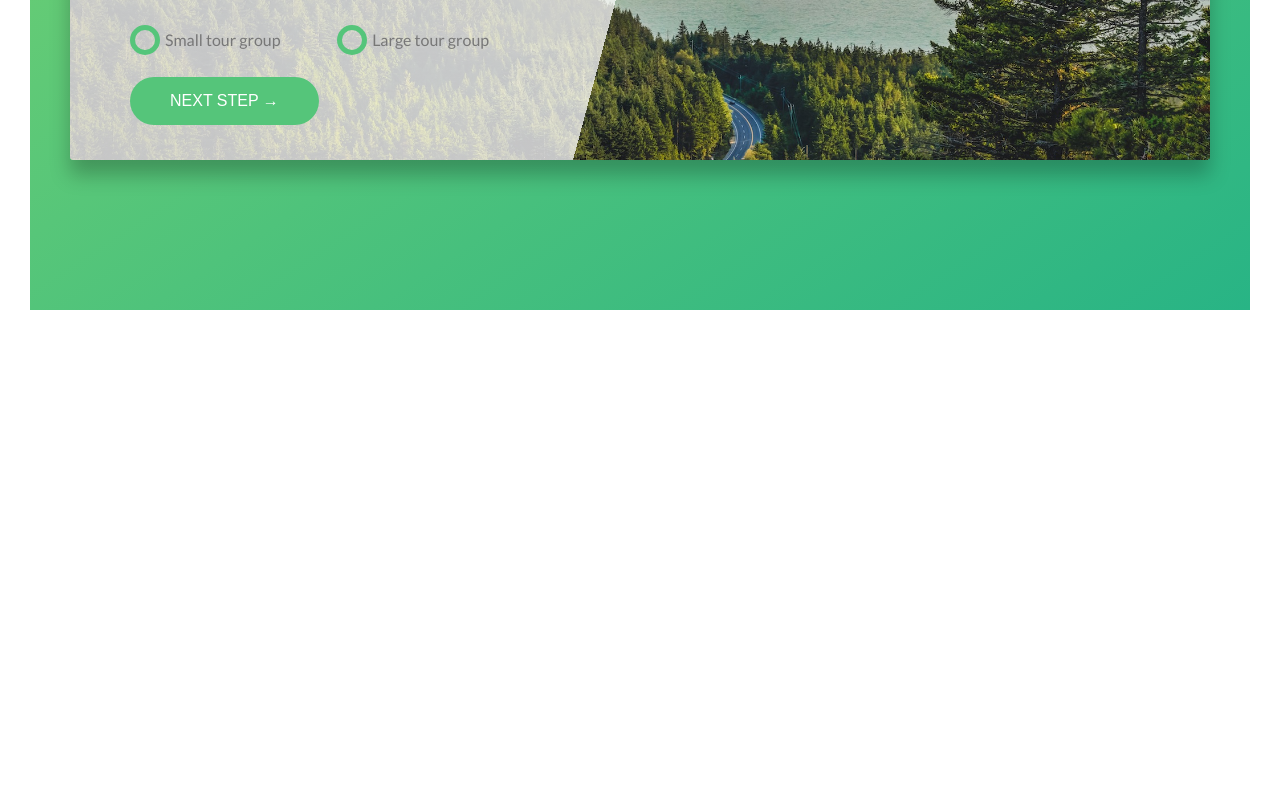
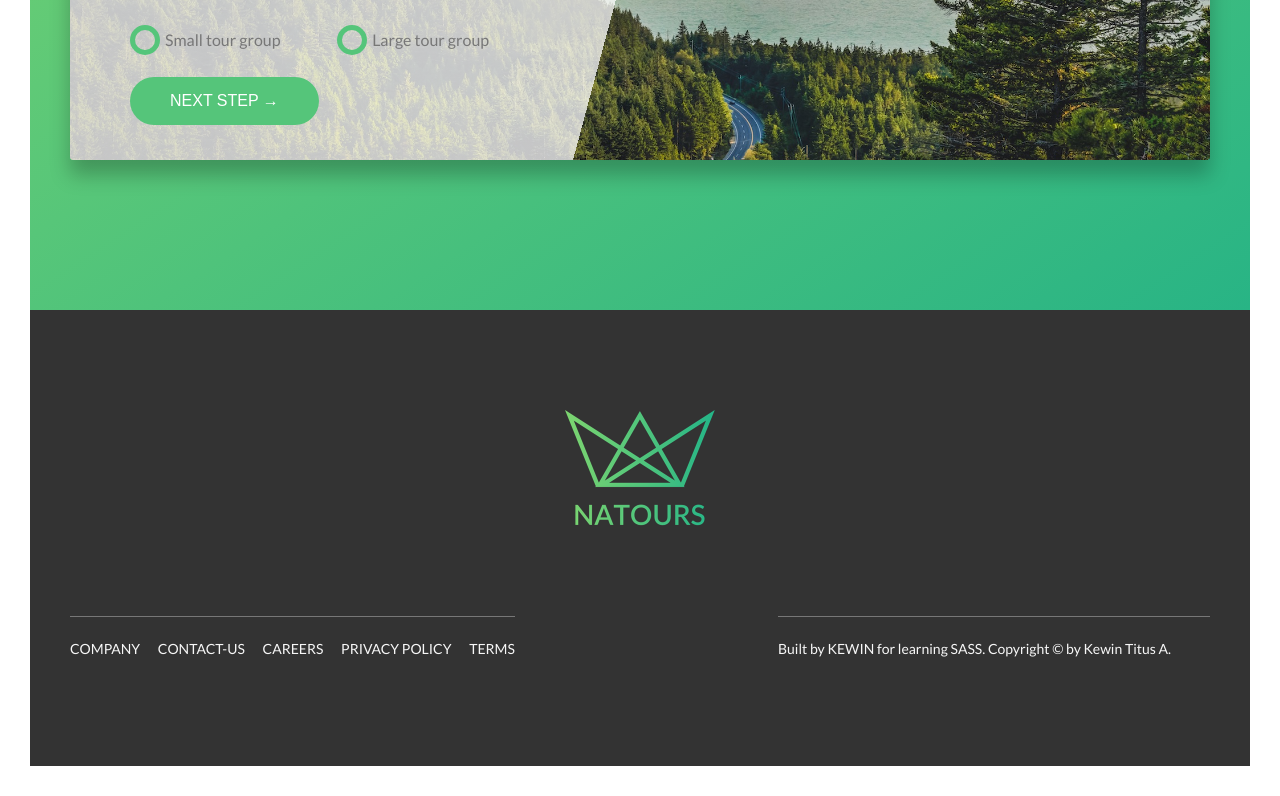
Before and after one commit to kewintitus/Natours, a website: page index.html in a window 1280 px wide. Shown: the part 4972-5768 px from the top of the page. Before the commit the page ends 5312 px from the top, so only its background shows below. Drawn offline with Linux system fonts and the light colour scheme.

Commit message:
FEAT - footer completed

```diff
--- a/index.html
+++ b/index.html
@@ -334,6 +334,43 @@
       </div>
       </section>
     </main>
+    <footer class="footer">
+      <div class="footer__logo-box">
+        <img src="img/logo-green-2x.png" alt="Full logo" class="footer__logo">
+      </div>
+      <div class="row">
+         <div class="col-1">
+          <div class="footer__navigation">
+            <ul class="footer__list">
+              <li class="footer__item">
+                <a href="#" class="footer__link">Company</a>
+              </li>
+              <li class="footer__item">
+                <a href="#" class="footer__link">Contact-us</a>
+              </li>
+              <li class="footer__item">
+                <a href="#" class="footer__link">Careers</a>
+              </li>
+              <li class="footer__item">
+                <a href="#" class="footer__link">Privacy policy</a>
+              </li>
+              <li class="footer__item">
+                <a href="#" class="footer__link">Terms</a>
+              </li>
+            </ul>
+          </div>
+         </div>
+        <div class="col-1">
+          <p class="footer__copyright">
+            Built by <a href="#" class="footer__link">Kewin</a> for learning  <a href="#" class="footer__link">SASS</a>. Copyright &copy; by Kewin Titus A.
+          </p>
+        </div>
+      </div>
+
+    </footer>
+
+
+
     <!-- <section>
       <div class="row">
         <div class="col-1">col1</div>
--- a/sass/abstracts/_variables.scss
+++ b/sass/abstracts/_variables.scss
@@ -3,6 +3,7 @@
 $color-primary-dark: #28b485;
 $color-grey-dark: #777;
 $color-grey-dark-2: #999;
+$color-grey-dark-3: #333;
 $color-white: #fff;
 $color-black: #000;
 
--- /dev/null
+++ b/sass/layout/_footer.scss
@@ -0,0 +1,62 @@
+.footer {
+  background-color: $color-grey-dark-3;
+  padding: 10rem 0;
+  font-size: 1.4rem;
+
+  &__logo-box {
+    text-align: center;
+    margin-bottom: 8rem;
+  }
+
+  &__logo {
+    width: 15rem;
+    height: auto;
+  }
+
+  &__navigation {
+    border-top: 1px solid $color-grey-dark;
+    padding-top: 2rem;
+    display: inline-block;
+  }
+
+  &__list {
+    font-size: 1.4rem;
+    list-style: none;
+  }
+
+  &__item {
+    display: inline-block;
+    &:not(:last-child) {
+      margin-right: 1.5rem;
+    }
+  }
+
+  &__link {
+    &:link,
+    &:visited {
+      color: $color-grey-1;
+      background-color: $color-grey-dark-3;
+      text-decoration: none;
+      text-transform: uppercase;
+      display: inline-block;
+      transition: all 0.2s;
+    }
+
+    &:hover,
+    &:active {
+      color: $color-primary;
+      box-shadow: 0 1rem 2rem rgba($color-black, 0.4);
+      transform: rotate(5deg) scale(1.3);
+    }
+  }
+
+  &__copyright {
+    border-top: 1px solid $color-grey-dark;
+    padding-top: 2rem;
+    font-size: 1.4rem;
+    color: $color-grey-1;
+    width: 80%;
+    float: right;
+    // display: inline-block;
+  }
+}
--- a/sass/main.scss
+++ b/sass/main.scss
@@ -14,7 +14,9 @@
 @import 'components/feature-box';
 @import 'components/card';
 @import 'components/story';
+
 @import 'components/bg-video';
 @import 'components/form';
 @import 'layout/header';
 @import 'layout/grid';
+@import 'layout/footer';
```
Also changed, not shown: css/style.css, 1 other file.
